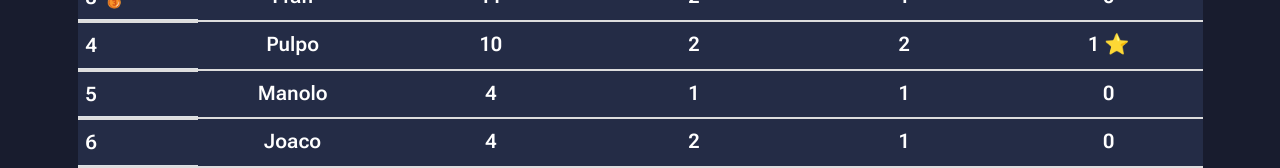
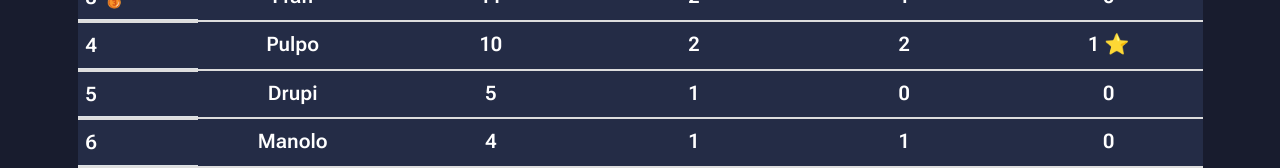
Before and after one commit to LeandroMore1/fubol, a React (Create React App) app: page / in a window 1280 px wide. Shown: the part 719-887 px from the top of the page. Built offline with nearby package versions, Linux system fonts and the light colour scheme; the HTML template or start-up script is replaced by a standard one.

Commit message:
agregacion drupi

```diff
--- a/src/dataBase.js
+++ b/src/dataBase.js
@@ -6,5 +6,6 @@ export const pibes = [
 {id: 4,nombre: "Joaco", goles: 4,  ganados: 2,  perdidos: 1, mvp: 0},
 {id: 5,nombre: "Lore", goles: 2,  ganados: 0,  perdidos: 1, mvp: 0},
 {id: 6,nombre: "Pes", goles: 14,  ganados: 2,  perdidos: 2, mvp: 0},
-{id: 7,nombre: "Chapo", goles: 15,  ganados: 3,  perdidos: 1, mvp: 1}
+{id: 7,nombre: "Chapo", goles: 15,  ganados: 3,  perdidos: 1, mvp: 1},
+{id: 8,nombre: "Drupi", goles: 5,  ganados: 1,  perdidos: 0, mvp: 0}
 ]
```
